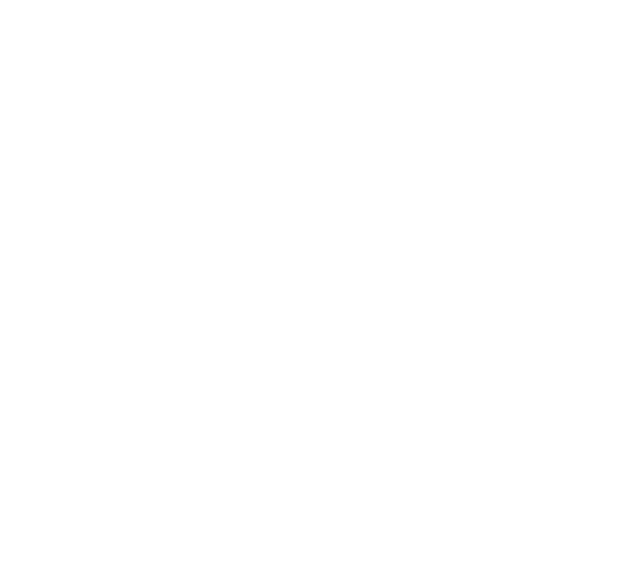
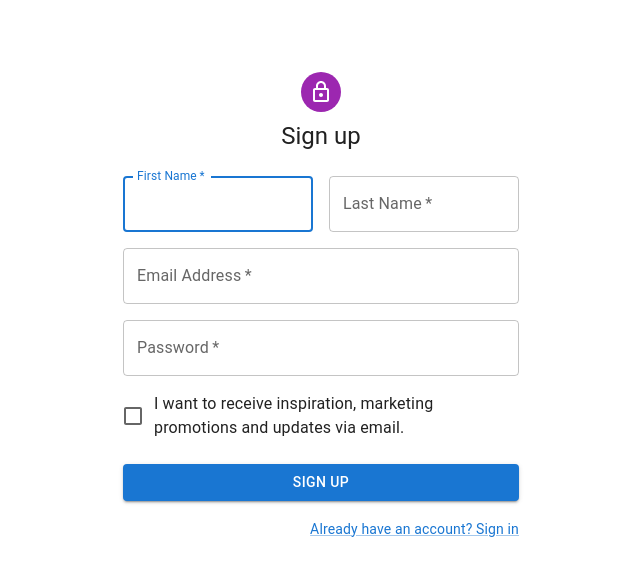
Before and after one commit to samithkavishke/HRMS, a React (Create React App) app in the folder Samith/client/: page /Signup in a window 1280 px wide. Before the commit this address had no page. Shown: the top 576 px of the page, without its empty margins (319-959 px from the left). Built offline with nearby package versions, Linux system fonts and the light colour scheme.

Commit message:
UserProfile Almost done

```diff
--- a/Samith/client/src/App.js
+++ b/Samith/client/src/App.js
@@ -1,10 +1,10 @@
 import React, { useState, useMemo } from "react";
-
 import { BrowserRouter } from "react-router-dom";
 import { Route, Routes } from "react-router-dom";
 import PersistentDrawerLeft from "./Components/UserPageComponents/DashBoard";
 import SignIn from "./Components/LoginPageComponents/Login";
 import { LoginContext } from "./Helper/UserContext";
+import SignUp from "./Components/SignupPageComponents/Signup";
 
 function App() {
   const [loggedIn, setLoggedIn] = useState(false);
@@ -17,6 +17,7 @@
     <BrowserRouter>
       <LoginContext.Provider value={{ loggedIn, setLoggedIn }}>
         <Routes>
+          <Route path="/Signup" element={<SignUp />}></Route>
           <Route path="/Home" element={<PersistentDrawerLeft />}></Route>
           <Route path="/" element={<SignIn />}></Route>
         </Routes>
--- /dev/null
+++ b/Samith/client/src/Components/SignupPageComponents/Signup.js
@@ -0,0 +1,133 @@
+import * as React from "react";
+import Avatar from "@mui/material/Avatar";
+import Button from "@mui/material/Button";
+import CssBaseline from "@mui/material/CssBaseline";
+import TextField from "@mui/material/TextField";
+import FormControlLabel from "@mui/material/FormControlLabel";
+import Checkbox from "@mui/material/Checkbox";
+import Link from "@mui/material/Link";
+import Grid from "@mui/material/Grid";
+import Box from "@mui/material/Box";
+import LockOutlinedIcon from "@mui/icons-material/LockOutlined";
+import Typography from "@mui/material/Typography";
+import Container from "@mui/material/Container";
+import { createTheme, ThemeProvider } from "@mui/material/styles";
+import { Navigate } from "react-router-dom";
+import { Axios } from "axios";
+
+const theme = createTheme();
+
+export default function SignUp() {
+
+  const handleSubmit = (event) => {
+    event.preventDefault();
+    const data = new FormData(event.currentTarget);
+
+    let loggedIn = true;
+    console.log({
+      email: data.get("email"),
+      password: data.get("password"),
+
+    });
+    if (loggedIn){
+        return <Navigate to={"/Home"}/>
+    }
+  };
+
+  return (
+    <ThemeProvider theme={theme}>
+      <Container component="main" maxWidth="xs">
+        <CssBaseline />
+        <Box
+          sx={{
+            marginTop: 8,
+            display: "flex",
+            flexDirection: "column",
+            alignItems: "center",
+          }}
+        >
+          <Avatar sx={{ m: 1, bgcolor: "secondary.main" }}>
+            <LockOutlinedIcon />
+          </Avatar>
+          <Typography component="h1" variant="h5">
+            Sign up
+          </Typography>
+          <Box
+            component="form"
+            noValidate
+            onSubmit={handleSubmit}
+            sx={{ mt: 3 }}
+          >
+            <Grid container spacing={2}>
+              <Grid item xs={12} sm={6}>
+                <TextField
+                  autoComplete="given-name"
+                  name="firstName"
+                  required
+                  fullWidth
+                  id="firstName"
+                  label="First Name"
+                  autoFocus
+                />
+              </Grid>
+              <Grid item xs={12} sm={6}>
+                <TextField
+                  required
+                  fullWidth
+                  id="lastName"
+                  label="Last Name"
+                  name="lastName"
+                  autoComplete="family-name"
+                />
+              </Grid>
+              <Grid item xs={12}>
+                <TextField
+                  required
+                  fullWidth
+                  id="email"
+                  label="Email Address"
+                  name="email"
+                  autoComplete="email"
+                />
+              </Grid>
+              <Grid item xs={12}>
+                <TextField
+                  required
+                  fullWidth
+                  name="password"
+                  label="Password"
+                  type="password"
+                  id="password"
+                  autoComplete="new-password"
+                />
+              </Grid>
+              <Grid item xs={12}>
+                <FormControlLabel
+                  control={
+                    <Checkbox value="allowExtraEmails" color="primary" />
+                  }
+                  label="I want to receive inspiration, marketing promotions and updates via email."
+                />
+              </Grid>
+            </Grid>
+            <Button
+              type="submit"
+              fullWidth
+              variant="contained"
+              sx={{ mt: 3, mb: 2 }}
+            >
+              Sign Up
+            </Button>
+            <Grid container justifyContent="flex-end">
+              <Grid item>
+                <Link href="#" variant="body2">
+                  Already have an account? Sign in
+                </Link>
+              </Grid>
+            </Grid>
+          </Box>
+        </Box>
+      </Container>
+    </ThemeProvider>
+  );
+}
--- a/Samith/client/src/Components/UserPageComponents/DashBoard.js
+++ b/Samith/client/src/Components/UserPageComponents/DashBoard.js
@@ -25,8 +25,9 @@
 import LeaveForm from "./LeaveApplication";
 import { useNavigate } from "react-router-dom";
 import UserProfile from "./Profile";
+import Axios from "axios";
+import { Link, Navigate, redirect } from "react-router-dom";
 
-import { Link, Navigate, redirect } from "react-router-dom";
 
 import { LoginContext } from "../../Helper/UserContext";
 
@@ -231,7 +232,7 @@
             </ListItemIcon>
             <ListItemText primary="Your Profile" />
           </ListItemButton>
-
+          {/* <UserProfile2 /> */}
           <ListItemButton onClick={toggleApplication} href="">
             <ListItemIcon>
               <FeedIcon />
--- a/Samith/client/src/Components/UserPageComponents/Profile.js
+++ b/Samith/client/src/Components/UserPageComponents/Profile.js
@@ -4,16 +4,63 @@
 import ListItemText from "@mui/material/ListItemText";
 import ListItemAvatar from "@mui/material/ListItemAvatar";
 import Avatar from "@mui/material/Avatar";
-import ImageIcon from "@mui/icons-material/Image";
-import WorkIcon from "@mui/icons-material/Work";
-import BeachAccessIcon from "@mui/icons-material/BeachAccess";
 import Box from "@mui/material/Box";
 import AccountCircleIcon from "@mui/icons-material/AccountCircle";
 import Typography from "@mui/material/Typography";
 import HomeIcon from "@mui/icons-material/Home";
 import CakeIcon from "@mui/icons-material/Cake";
+import Axios from "axios";
+import { useState } from "react";
 
 export default function UserProfile() {
+  const employee_id = "10001";
+  // let first_name = "";
+  // let last_name = "";
+  // let address_line1 = "";
+  // let address_line2 = "";
+  // let town = "";
+  // let birth_year = "";
+  // let birth_month = "";
+  // let birth_date = "";
+  const [first_name, setFirstName] = useState("");
+  const [last_name, setLastName] = useState("");
+  const [address_line1, setAddress1] = useState("");
+  const [address_line2, setAddress2] = useState("");
+  const [town, setTown] = useState("");
+  const [birth_year, setBirthYear] = useState("");
+  const [birth_month, setBirthMonth] = useState("");
+  const [birth_date, setBirthDate] = useState("");
+
+  Axios.get(`http://localhost:3001/user-profile/${employee_id}`)
+    .then((response) => {
+      // console.log(response);
+      if (response.data.success) {
+        console.log(response.data.result[0].first_name);
+        // console.log(response.data.result);
+        // first_name = response.data.result.first_name;
+        // last_name = response.data.result.last_name;
+        // address_line1 = response.data.result.address_line1;
+        // address_line2 = response.data.result.address_line2;
+        // town = response.data.result.town;
+        // birth_year = response.data.result.birth_year;
+        // birth_month = response.data.result.birth_month;
+        // birth_date = response.data.result.birth_date;
+        // console.log(response.data.result);
+        // setFirstName(response.data.result.first_name);
+        setAddress1(response.data.result[0].address_line1);
+        setAddress2(response.data.result[0].address_line2);
+        setBirthDate(response.data.result[0].birth_date);
+        setBirthMonth(response.data.result[0].birth_month);
+        setBirthYear(response.data.result[0].birth_year);
+        setFirstName(response.data.result[0].first_name);
+        setLastName(response.data.result[0].last_name);
+        setTown(response.data.result[0].town);
+      }
+    })
+    .catch((e) => {
+      console.log(e);
+    });
+
   return (
     <Box padding={2} margin={7}>
       <List sx={{ width: "100%", maxWidth: 360, bgcolor: "background.paper" }}>
@@ -26,7 +73,9 @@
           <ListItemText
             primary={<Typography variant="caption">Full Name</Typography>}
             secondary={
-              <Typography variant="body2">Navindu De Silva</Typography>
+              <Typography variant="body2">
+                {first_name + " " + last_name}
+              </Typography>
             }
             disableTypography
           />
@@ -41,7 +90,7 @@
             primary={<Typography variant="caption">Address</Typography>}
             secondary={
               <Typography variant="body2">
-                No 122, Perera Mawatha, Dehiwala
+                {address_line1 + ", " + address_line2 + ", " + town}
               </Typography>
             }
             disableTypography
@@ -55,7 +104,11 @@
           </ListItemAvatar>
           <ListItemText
             primary={<Typography variant="caption">Birth Date</Typography>}
-            secondary={<Typography variant="body2">2000 May 29</Typography>}
+            secondary={
+              <Typography variant="body2">
+                {birth_year + " " + birth_month + " " + birth_date}
+              </Typography>
+            }
             disableTypography
           />
         </ListItem>
```
Also changed, not shown: Samith/client/src/Components/AdminPageComponents/FilterPage.js (added, +54 -0 lines), 1 other file (tests, documents, lock files or other folders).
